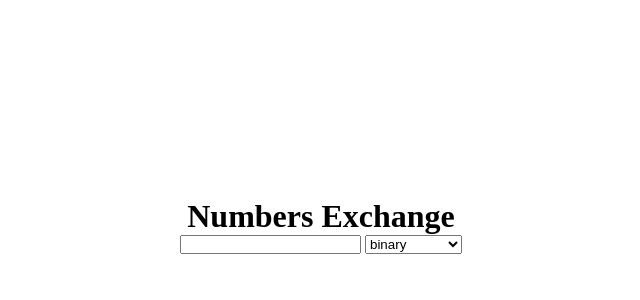
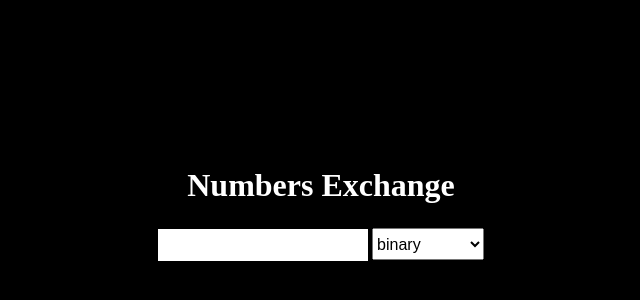
Before and after one commit to okhouja/Numbers-Exchange, a plain HTML site: page index.html in a window 1280 px wide. Shown: the part 134-434 px from the top of the page, without its empty margins (319-959 px from the left). Drawn offline with Linux system fonts and the light colour scheme.

Commit message:
Numbers Exchange

```diff
--- a/style.css
+++ b/style.css
@@ -4,16 +4,37 @@
   box-sizing: border-box;
 }
 body {
+  margin: 0 auto;
   display: flex;
   justify-content: center;
   align-items: center;
   flex-direction: column;
   height: 90vh;
   width: 100vw;
-  /* background-color: black;
-  color: white;*/
+  background-color: black;
+  color: white;
 }
-
+h1 {
+  padding-bottom: 1.5rem;
+}
 main {
   font-family: "Itim", cursive;
 }
+input {
+  padding-left: 0.2rem;
+  height: 2rem;
+  border: none;
+  border-radius: 0%;
+  font-size: 1rem;
+}
+#converter {
+  height: 2rem;
+  font-size: 1rem;
+}
+.result {
+  width: 80%;
+  text-align: center;
+  overflow-wrap: break-word;
+  padding-top: 1.5rem;
+  font-size: 2rem;
+}
```
